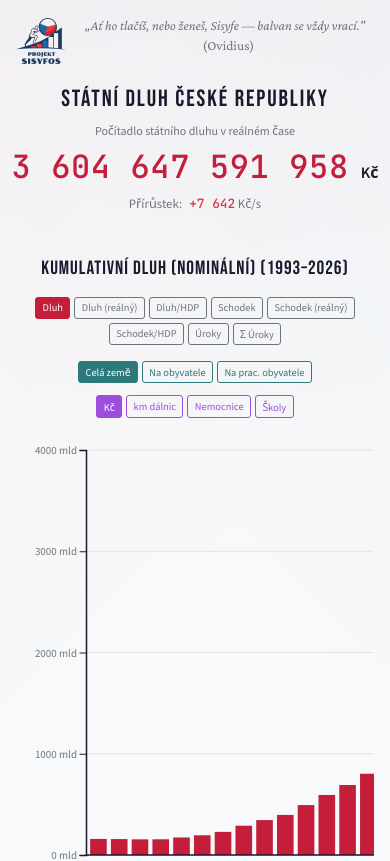
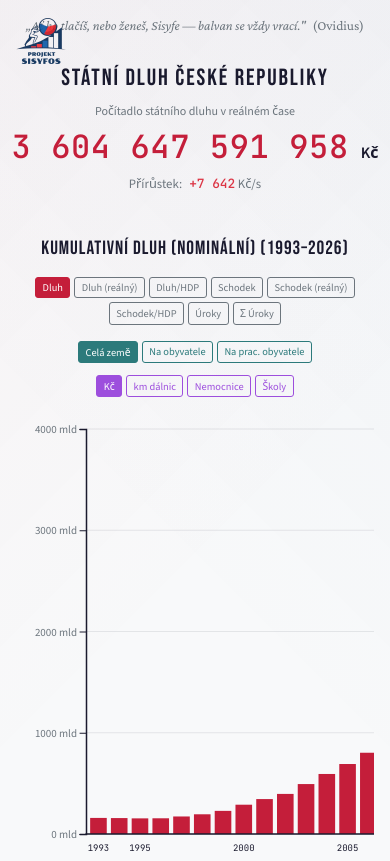
Before and after one commit to Oslicek/Sisyphus, a React (Vite) app: page / in a window 390 px wide. Shown: the top 861 px of the page. Built offline with nearby package versions, Linux system fonts and the light colour scheme.

Commit message:
Fix motto centering (remove padding), update favicon icon

```diff
--- a/src/App.module.css
+++ b/src/App.module.css
@@ -42,7 +42,7 @@
   white-space: nowrap;
 }
 
-/* Motto - centered visually in the space after the logo */
+/* Motto - centered on page (same approach as DebtCounter title) */
 .motto {
   font-family: 'Crimson Pro', Georgia, 'Times New Roman', serif;
   font-style: italic;
@@ -51,9 +51,6 @@
   text-align: center;
   line-height: 1.5;
   margin: 0 0 1rem 0;
-  /* Padding creates space for logo on left, equal padding on right for visual centering */
-  padding-left: 240px;
-  padding-right: 20px;
 }
 
 .mottoAuthor {
@@ -73,10 +70,6 @@
     font-size: 0.75rem;
   }
 
-  .motto {
-    padding-left: 150px;
-    padding-right: 10px;
-  }
 }
 
 @media (max-width: 900px) {
@@ -87,11 +80,6 @@
 
   .logoTagline {
     font-size: 0.65rem;
-  }
-
-  .motto {
-    padding-left: 110px;
-    padding-right: 10px;
   }
 }
 
@@ -156,8 +144,6 @@
   }
 
   .motto {
-    padding-left: 65px;
-    padding-right: 5px;
     margin-bottom: 0.5rem;
     font-size: 0.85rem;
   }
```
Also changed, not shown: public/sisyfos-icon.svg.
